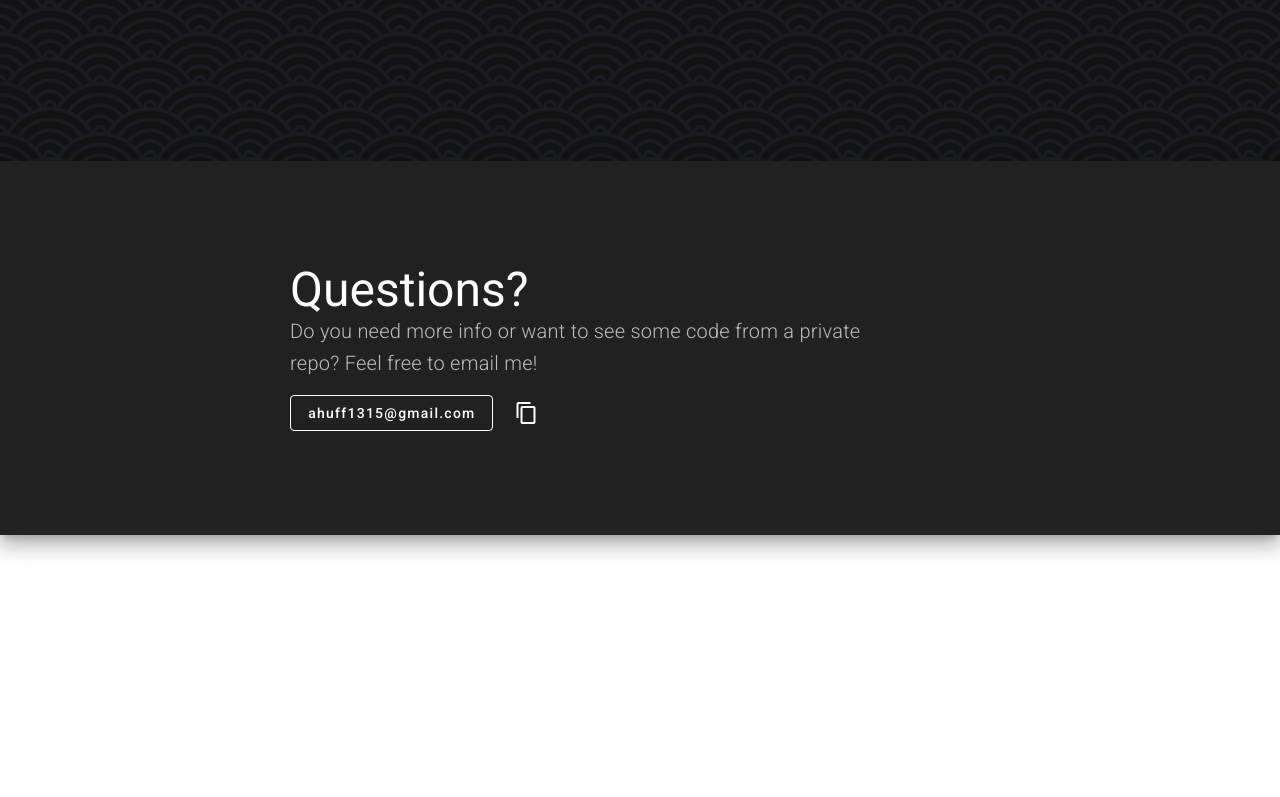
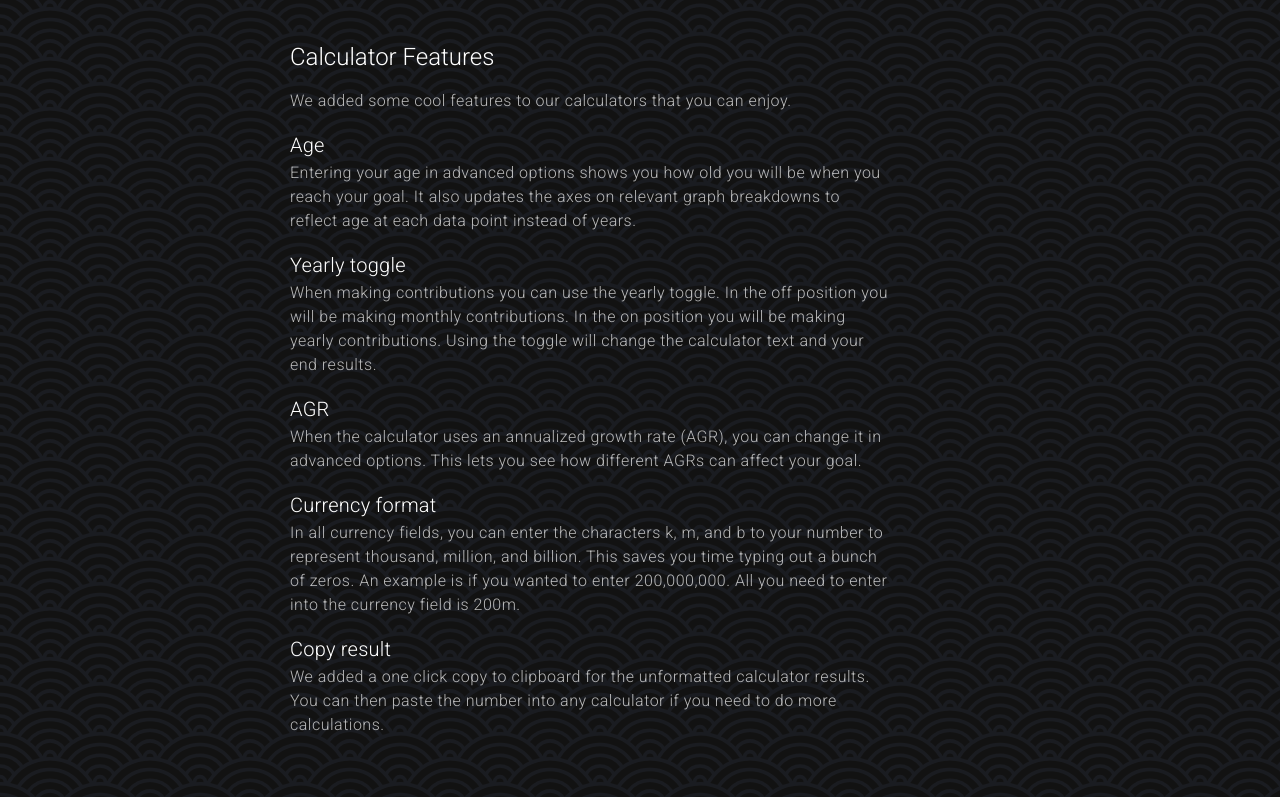
Before and after one commit to ahuff1315/anastasia-huff, a Nuxt app: page /financially-financed in a window 1280 px wide. Shown: the part 1843-2640 px from the top of the page. Before the commit the page ends 2378 px from the top, so only its background shows below. Built offline with nearby package versions, Linux system fonts and the light colour scheme.

Commit message:
finish up financially financed about text

```diff
--- a/pages/financially-financed.vue
+++ b/pages/financially-financed.vue
@@ -97,7 +97,55 @@
           example is a layout component for the calculators. It gives us the
           ability to customize the content while maintaining the same layout.
         </p>
-        <p class="text-body-1 font-weight-light text--secondary pb-16"></p>
+        <h5 class="text-h5 font-weight-light pt-6 pb-4">
+          Calculator Features
+        </h5>
+        <p class="text-body-1 font-weight-light text--secondary">
+          We added some cool features to our calculators that you can enjoy.
+        </p>
+        <h6 class="text-h6 font-weight-light">
+          Age
+        </h6>
+        <p class="text-body-1 font-weight-light text--secondary">
+          Entering your age in advanced options shows you how old you will be
+          when you reach your goal. It also updates the axes on relevant graph
+          breakdowns to reflect age at each data point instead of years.
+        </p>
+        <h6 class="text-h6 font-weight-light">
+          Yearly toggle
+        </h6>
+        <p class="text-body-1 font-weight-light text--secondary">
+          When making contributions you can use the yearly toggle. In the off
+          position you will be making monthly contributions. In the on position
+          you will be making yearly contributions. Using the toggle will change
+          the calculator text and your end results.
+        </p>
+        <h6 class="text-h6 font-weight-light">
+          AGR
+        </h6>
+        <p class="text-body-1 font-weight-light text--secondary">
+          When the calculator uses an annualized growth rate (AGR), you can
+          change it in advanced options. This lets you see how different AGRs
+          can affect your goal.
+        </p>
+        <h6 class="text-h6 font-weight-light">
+          Currency format
+        </h6>
+        <p class="text-body-1 font-weight-light text--secondary">
+          In all currency fields, you can enter the characters k, m, and b to
+          your number to represent thousand, million, and billion. This saves
+          you time typing out a bunch of zeros. An example is if you wanted to
+          enter 200,000,000. All you need to enter into the currency field is
+          200m.
+        </p>
+        <h6 class="text-h6 font-weight-light">
+          Copy result
+        </h6>
+        <p class="text-body-1 font-weight-light text--secondary pb-16">
+          We added a one click copy to clipboard for the unformatted calculator
+          results. You can then paste the number into any calculator if you need
+          to do more calculations.
+        </p>
       </div>
     </div>
   </div>
```
